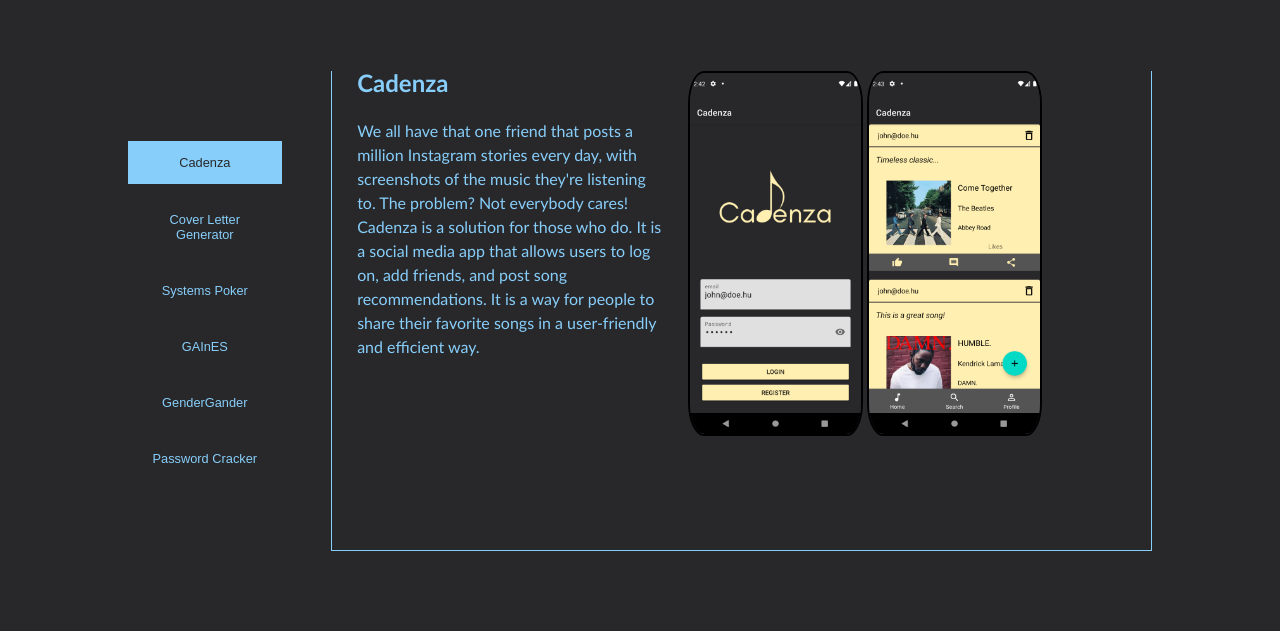
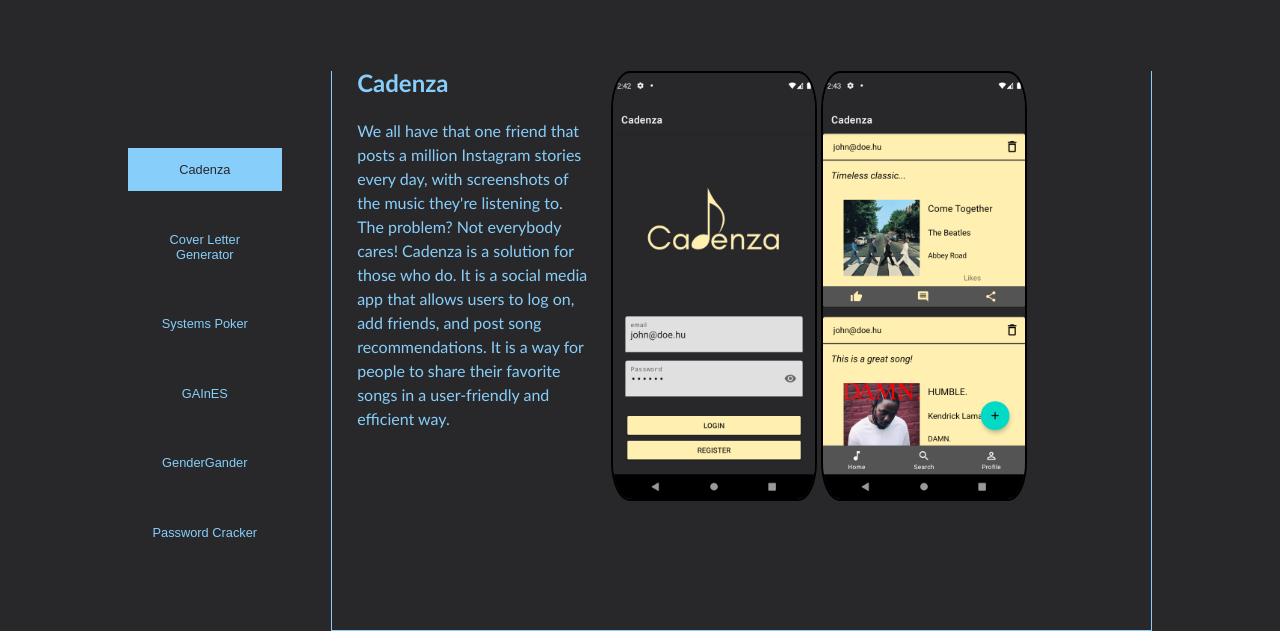
Before and after one commit to shloke01/shloke01.github.io, a plain HTML site: page developer.html in a window 1280 px wide. Shown: the part 240-871 px from the top of the page. Before the commit the page ends 800 px from the top, so only its background shows below. Drawn offline with nearby package versions, Linux system fonts and the light colour scheme.

Commit message:
added project

```diff
--- a/developer.html
+++ b/developer.html
@@ -155,9 +155,8 @@
                                 <a href="https://gender-gander.shinyapps.io/myapp/" target=_blank>(www.gender-gander.shinyapps.io/myapp/)</a>
                             </p>
                             <p>
-                                <br> Gender inequality is a pressing social issue all around the globe. It is imperative for the general public to be cognizant of it, and match their perceptions of the extent of the problem to the reality. This app intends
-                                to raise awareness among the general public, as well as potentially provide insights to policymakers about relevant, influential variables that can help inform decision-making while attempting to combat the issue. This
-                                is an interactive app that seeks to answer the following questions:
+                                <br> Gender inequality is a pressing social issue all around the globe. This app intends to raise awareness among the general public, as well as potentially provide insights to policymakers about relevant, influential variables
+                                that can help inform decision-making while attempting to combat the issue. This is an interactive app that seeks to answer the following questions:
                                 <ul class="indent">
                                     <li>
                                         In which countries is gender inequality most prevalent?
--- a/styles.css
+++ b/styles.css
@@ -383,7 +383,7 @@ h1 {
     margin-top: 5%;
     margin-right: 10%;
     display: flex;
-    height: 60vh;
+    height: 70vh;
     /* padding-top: 2%; */
     padding-bottom: 2%;
     padding-left: 2%;
@@ -399,13 +399,13 @@ h1 {
 }
 
 .tabText {
-    flex: 40%;
+    flex: 30%;
     line-height: 3vh;
 }
 
 .tabImg {
     padding-left: 3%;
-    flex: 60%;
+    flex: 70%;
 }
 
 .cadenza {
```
